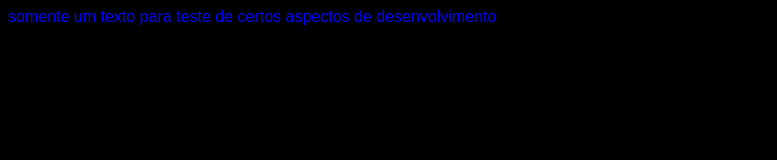
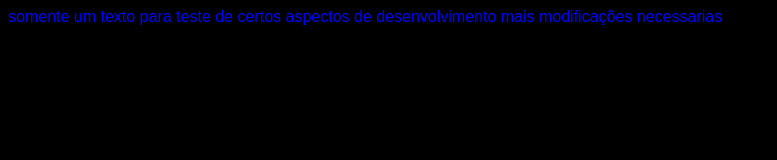
Before and after one commit to eder1fabian/eder1fabian, a plain HTML site: page index.html in a window 1280 px wide. Shown: the whole page, without its empty margins (0-777 px from the left). Drawn offline with Linux system fonts and the light colour scheme.

Commit message:
mais teste

```diff
--- a/index.html
+++ b/index.html
@@ -8,6 +8,6 @@
 <body>
 
   somente um texto para teste de certos aspectos de desenvolvimento
-
+    mais modificações necessarias
 </body>
 </html>
```
